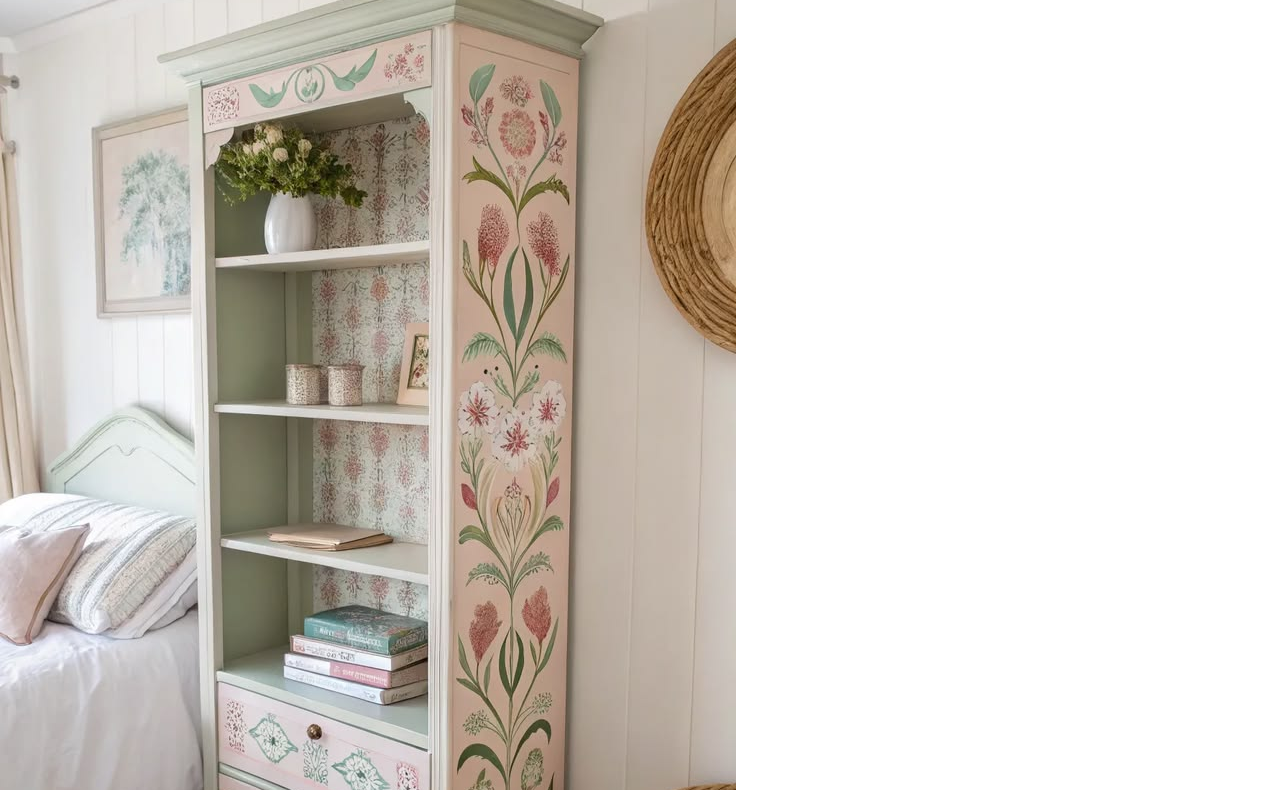
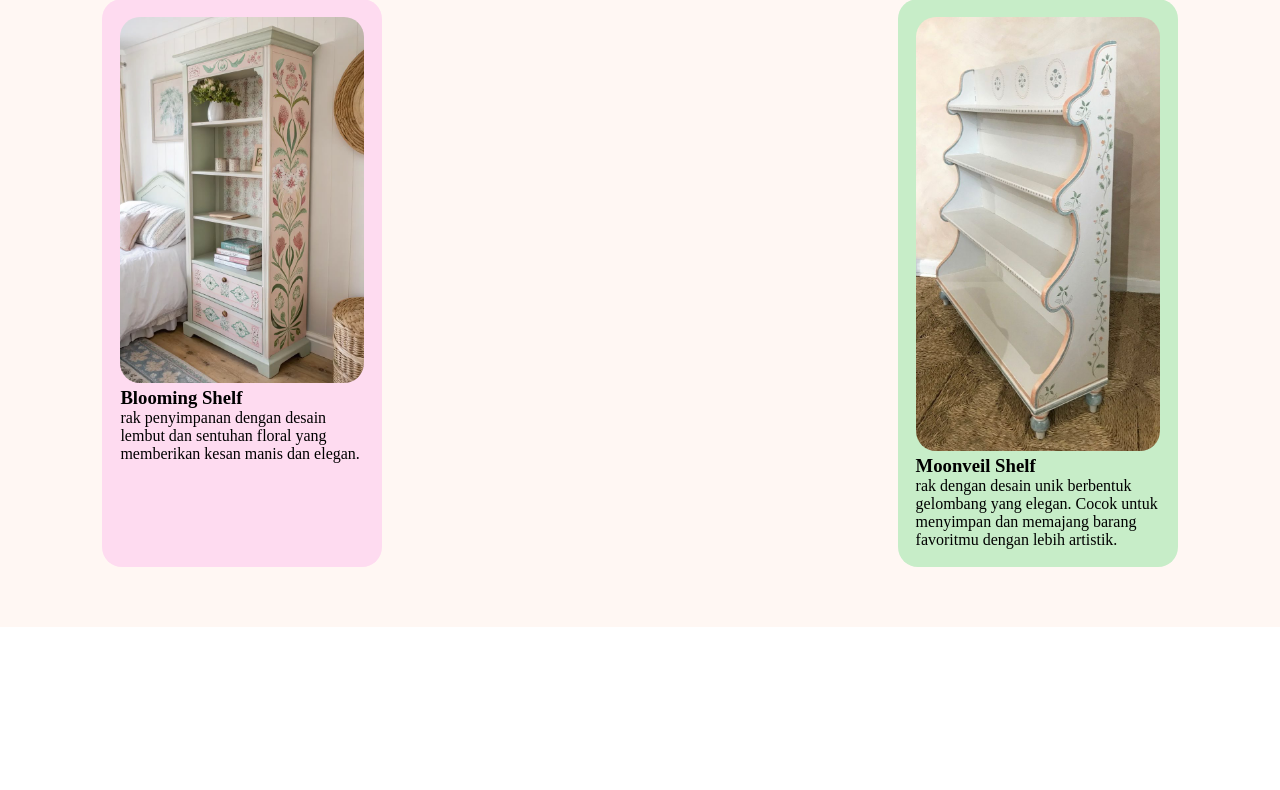
Before and after one commit to anggitaaulia011-design/project_website_portofolio_perusahaan, a plain HTML site: page collection.html in a window 1280 px wide. Shown: the part 200-990 px from the top of the page. After the commit the page ends 827 px from the top, so only its background shows below. Drawn offline with Linux system fonts and the light colour scheme.

Commit message:
(version : 2.6) kali ini upgrade layout pada website di halaman collection, saya mengatur tata letak yang nyaman dilihat dan digunakan oleh user nanti saat membuka web portofolio ini, pada collection-card saya atur warnanya menjadi 2, dan penyimpanannya berseling

```diff
--- a/collection.html
+++ b/collection.html
@@ -27,13 +27,13 @@
         </div>
 
         <div class="collection-card">
-            <div class="card">
+            <div class="card1">
                 <img src="a.jfif" alt="Dreamora a">
                 <h3>Blooming Shelf</h3>
                 <p>rak penyimpanan dengan desain lembut dan sentuhan floral yang
                      memberikan kesan manis dan elegan.</p>
             </div>
-            <div class="card">
+            <div class="card2">
                 <img src="b.jfif" alt="Dreamora b">
                 <h3>Moonveil Shelf</h3>
                 <p>rak dengan desain unik berbentuk gelombang yang elegan.
--- a/style.css
+++ b/style.css
@@ -140,3 +140,40 @@ h2{
     color: #765b66;
     margin-bottom: 30px;
 }
+
+.collection {
+    min-height: 550px;
+    padding: 60px 8%;
+    align-items: center;
+    background-color: #fff7f3;
+}
+
+.collection-card{
+    display: flex;
+    justify-content: space-between;
+    gap: 20px;
+}
+
+.card1{
+    width: 280px;
+    background-color: rgb(254, 219, 240);
+    padding: 18px;
+    border-radius: 20px;
+}
+
+.card1 img {
+    width: 100%;
+    border-radius: 20px;
+}
+
+.card2 {
+    width: 280px;
+    background-color: rgb(199, 237, 200);
+    padding: 18px;
+    border-radius: 20px;
+}
+
+.card2 img {
+    width: 100%;
+    border-radius: 20px;
+}
```
